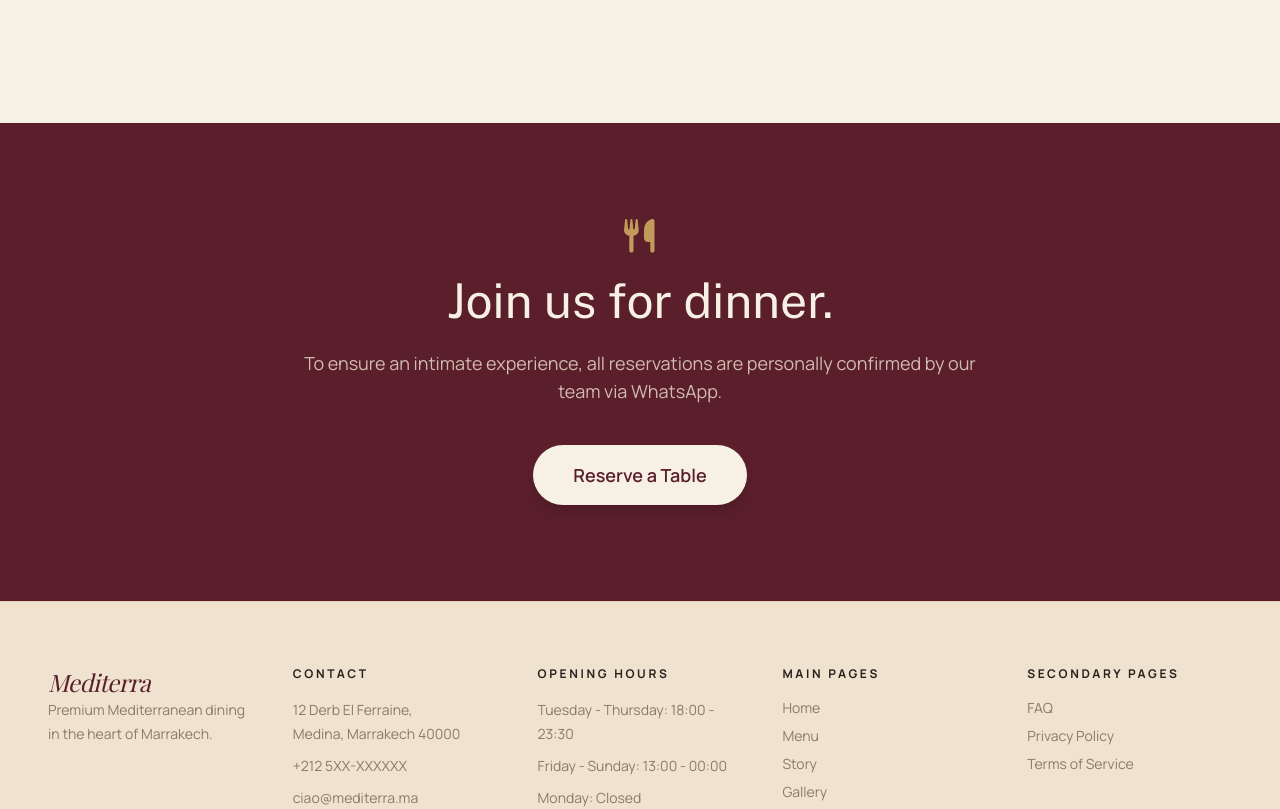
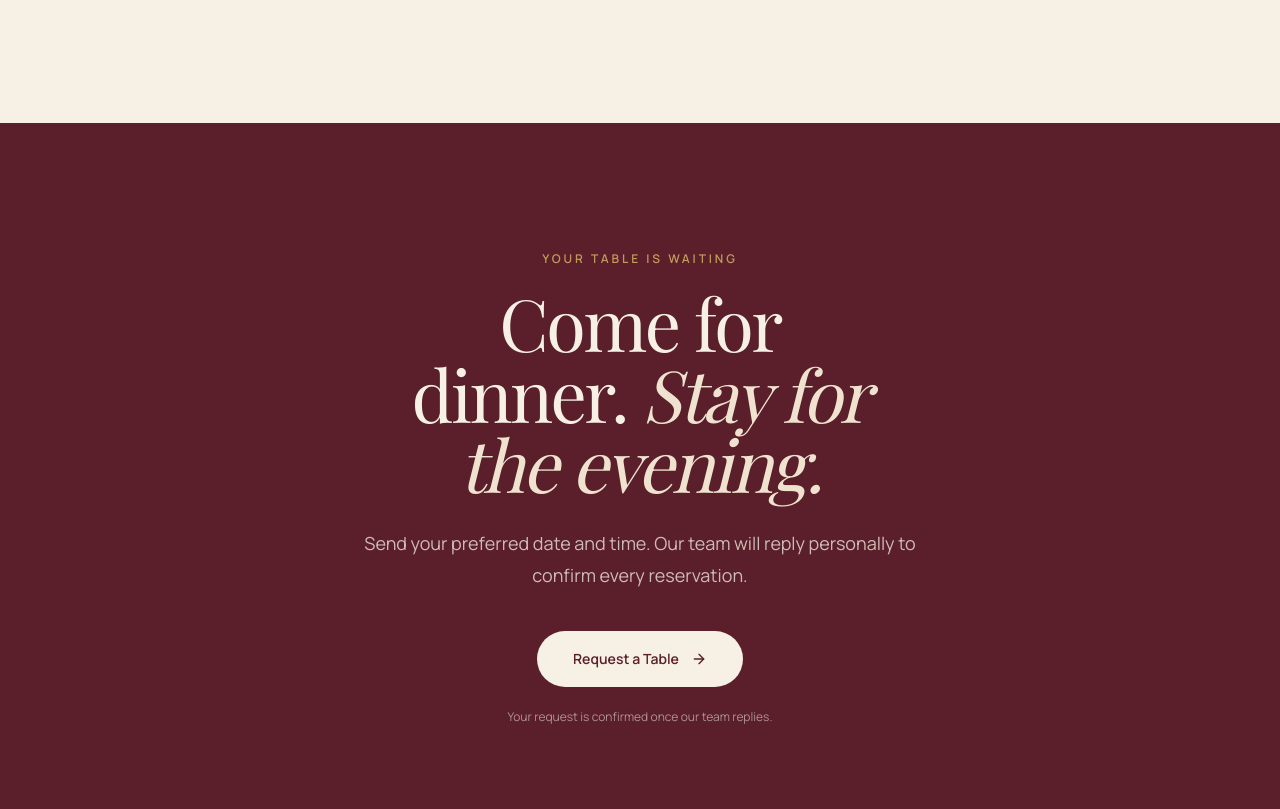
Before and after one commit to yassinejoundi/mediterra-restaurant, a Next.js app: page / in a window 1280 px wide. Shown: the part 6200-7009 px from the top of the page. Built offline with nearby package versions, Linux system fonts and the light colour scheme; a web font is replaced by a local one.

Commit message:
feat(home): close with reservation invitation

```diff
--- a/components/home/FinalCTA.tsx
+++ b/components/home/FinalCTA.tsx
@@ -1,18 +1,28 @@
+import Link from "next/link";
+import { ArrowRight } from "lucide-react";
 
-import Link from "next/link";
 import { ScrollReveal } from "@/components/motion/ScrollReveal";
-import { FontAwesomeMaterialIcon } from "../FontAwesomeMaterialIcon";
+
 export function FinalCTA() {
   return (
-    <>
-      <section className="py-24 bg-wine text-center px-6">
-      <ScrollReveal className="max-w-2xl mx-auto">
-      <FontAwesomeMaterialIcon name="local_dining" className="mx-auto block text-brass mb-6" style={{ fontSize: "42px" }} />
-      <h2 className="font-headline text-4xl md:text-5xl text-plaster mb-6">Join us for dinner.</h2>
-      <p className="font-body text-linen/80 text-lg mb-10">To ensure an intimate experience, all reservations are personally confirmed by our team via WhatsApp.</p>
-      <Link className="inline-block bg-plaster text-wine px-10 py-4 rounded-full font-label font-semibold text-lg hover:bg-white transition-all shadow-lg hover:shadow-xl hover:-translate-y-1" href="/reservations">Reserve a Table</Link>
+    <section className="bg-wine px-5 py-20 text-plaster sm:px-8 sm:py-24 lg:px-12 lg:py-32">
+      <ScrollReveal className="mx-auto max-w-4xl text-center">
+        <p className="font-label text-xs font-semibold uppercase tracking-[0.24em] text-brass">Your table is waiting</p>
+        <h2 className="mx-auto mt-5 max-w-[13ch] text-balance font-heading text-5xl font-normal leading-[0.98] tracking-[-0.035em] sm:text-6xl lg:text-7xl">
+          Come for dinner. <span className="italic text-linen">Stay for the evening.</span>
+        </h2>
+        <p className="mx-auto mt-7 max-w-xl text-pretty font-body text-base leading-7 text-plaster/75 sm:text-lg sm:leading-8">
+          Send your preferred date and time. Our team will reply personally to confirm every reservation.
+        </p>
+        <Link
+          href="/reservations"
+          className="mt-10 inline-flex min-h-14 items-center gap-3 rounded-full bg-plaster px-9 py-4 font-label text-sm font-semibold text-wine transition-colors hover:bg-espresso hover:text-plaster focus-visible:outline focus-visible:outline-2 focus-visible:outline-offset-4 focus-visible:outline-plaster"
+        >
+          Request a Table
+          <ArrowRight className="size-4" aria-hidden="true" />
+        </Link>
+        <p className="mt-5 font-body text-xs leading-5 text-plaster/55">Your request is confirmed once our team replies.</p>
       </ScrollReveal>
-      </section>
-    </>
+    </section>
   );
 }
```
